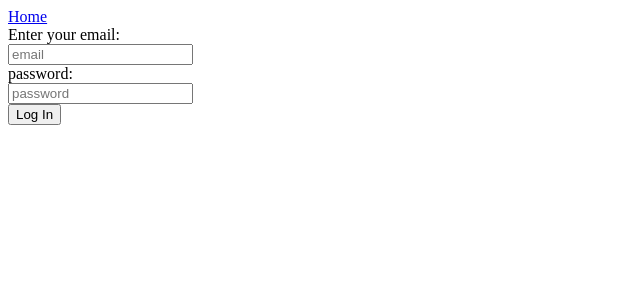
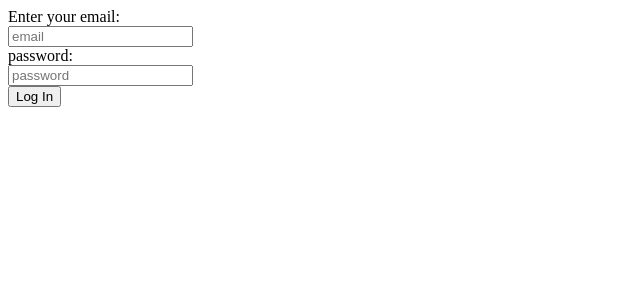
Before and after one commit to ONECSPROJECT/WEBIFY_FRONT, a React (Vite) app in the folder Front/: page / in a window 1280 px wide. Shown: the top 300 px of the page, without its empty margins (0-640 px from the left). Built offline with nearby package versions, Linux system fonts and the light colour scheme.

Commit message:
navbar inside home lol

```diff
--- a/Front/src/App.jsx
+++ b/Front/src/App.jsx
@@ -1,6 +1,5 @@
 import './App.css';
 import Login from './Login';
-import NavBar from './NavBar';
 import ForgotPass from './ForgotPass';
 import ResetPass from './ResetPass';
 import Redirect from './Redirect';
@@ -11,11 +10,10 @@ import Home from './Home';
 function App() {
   return (
     <AuthProvider>
-      <NavBar />
       <Routes>
         <Route path="/ForgotPass" element={< ForgotPass/>} />
         <Route path="/" element={<Login />} />
-        <Route path='/Home'>Home</Route>
+        <Route path="/Home" element={<Home />} />
         <Route path='/ResetPass' element={<ResetPass />}></Route>
         <Route path='/Redirect' element={<Redirect />}></Route>
       </Routes>
--- a/Front/src/Home.jsx
+++ b/Front/src/Home.jsx
@@ -1,6 +1,7 @@
 import axios from "axios";
 import { useEffect, useState } from "react";
 import { useAuth } from "./Auth";
+import NavBar from "./NavBar";
 function Home() {
   const [name, setName] = useState('');
   const {email}=useAuth();
@@ -14,6 +15,7 @@ function Home() {
     if (email) username();},[email]);
   return (
     <>
+    <NavBar />
     <p>{name}</p>
     </>
   );
```
